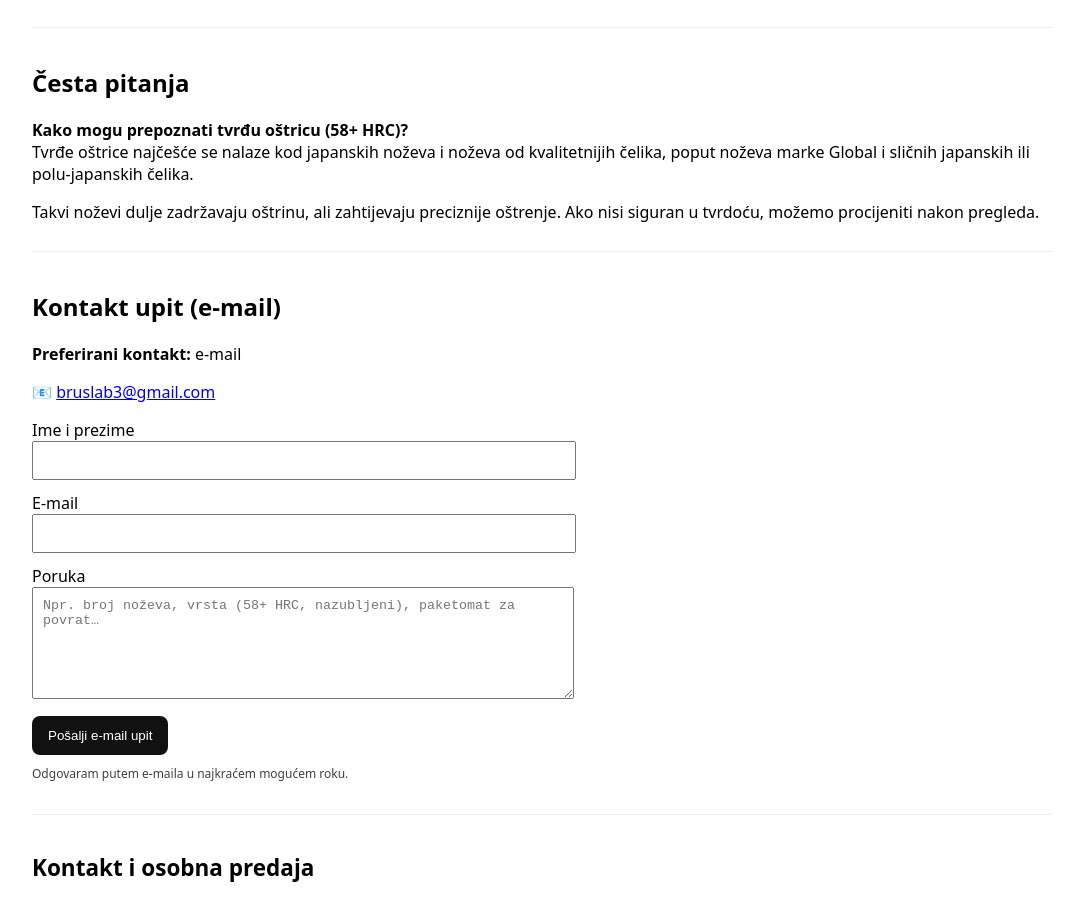
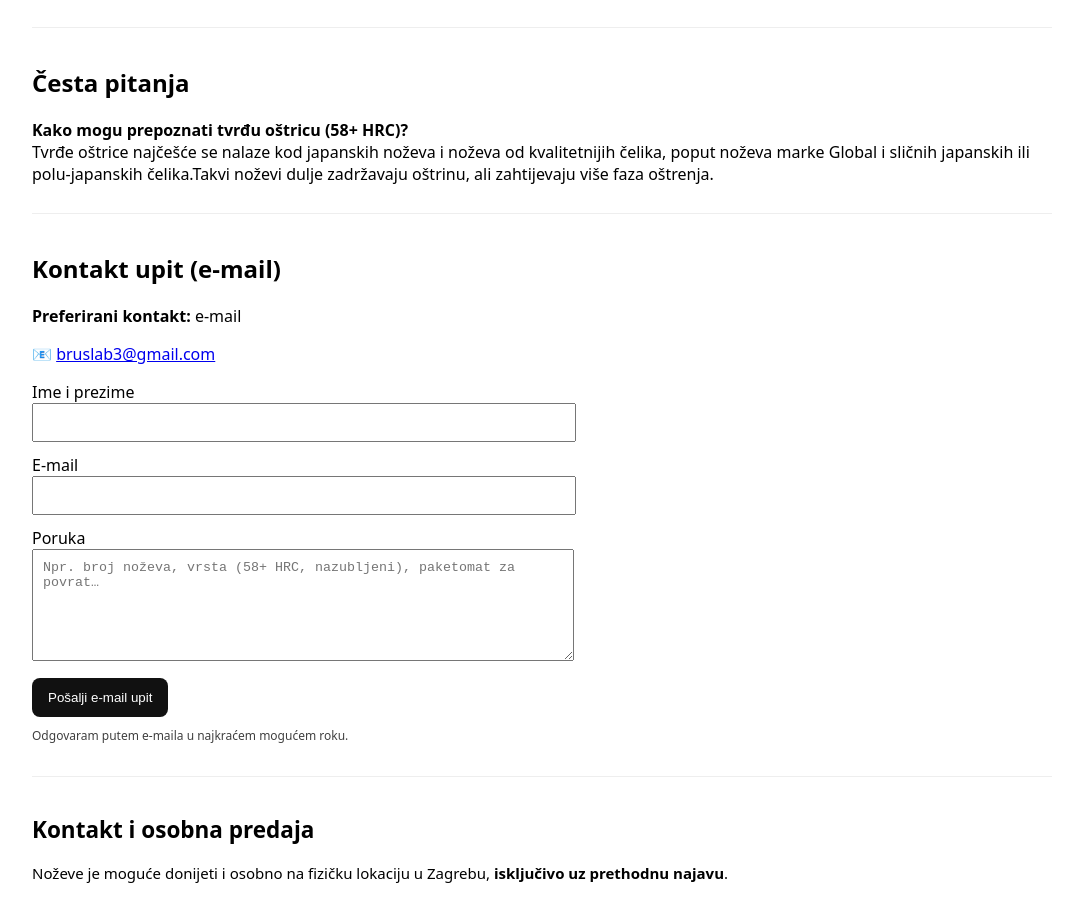
Before and after one commit to Nenad-cmd/ostrenje-nozeva-zagreb, a Next.js app: page / in a window 1280 px wide. Shown: the part 2203-3101 px from the top of the page, without its empty margins (98-1181 px from the left). Built offline with nearby package versions, Linux system fonts and the light colour scheme.

Commit message:
Update page.tsx

```diff
--- a/app/page.tsx
+++ b/app/page.tsx
@@ -626,13 +626,10 @@ export default function Page() {
             <strong>Kako mogu prepoznati tvrđu oštricu (58+ HRC)?</strong>
             <br />
             Tvrđe oštrice najčešće se nalaze kod japanskih noževa i noževa od kvalitetnijih čelika, poput noževa marke
-            Global i sličnih japanskih ili polu-japanskih čelika.
+            Global i sličnih japanskih ili polu-japanskih čelika.Takvi noževi dulje zadržavaju oštrinu, ali zahtijevaju
+            više faza oštrenja.
           </p>
 
-          <p>
-            Takvi noževi dulje zadržavaju oštrinu, ali zahtijevaju preciznije oštrenje. Ako nisi siguran u tvrdoću,
-            možemo procijeniti nakon pregleda.
-          </p>
         </section>
 
         {/* Kontakt forma */}
```
